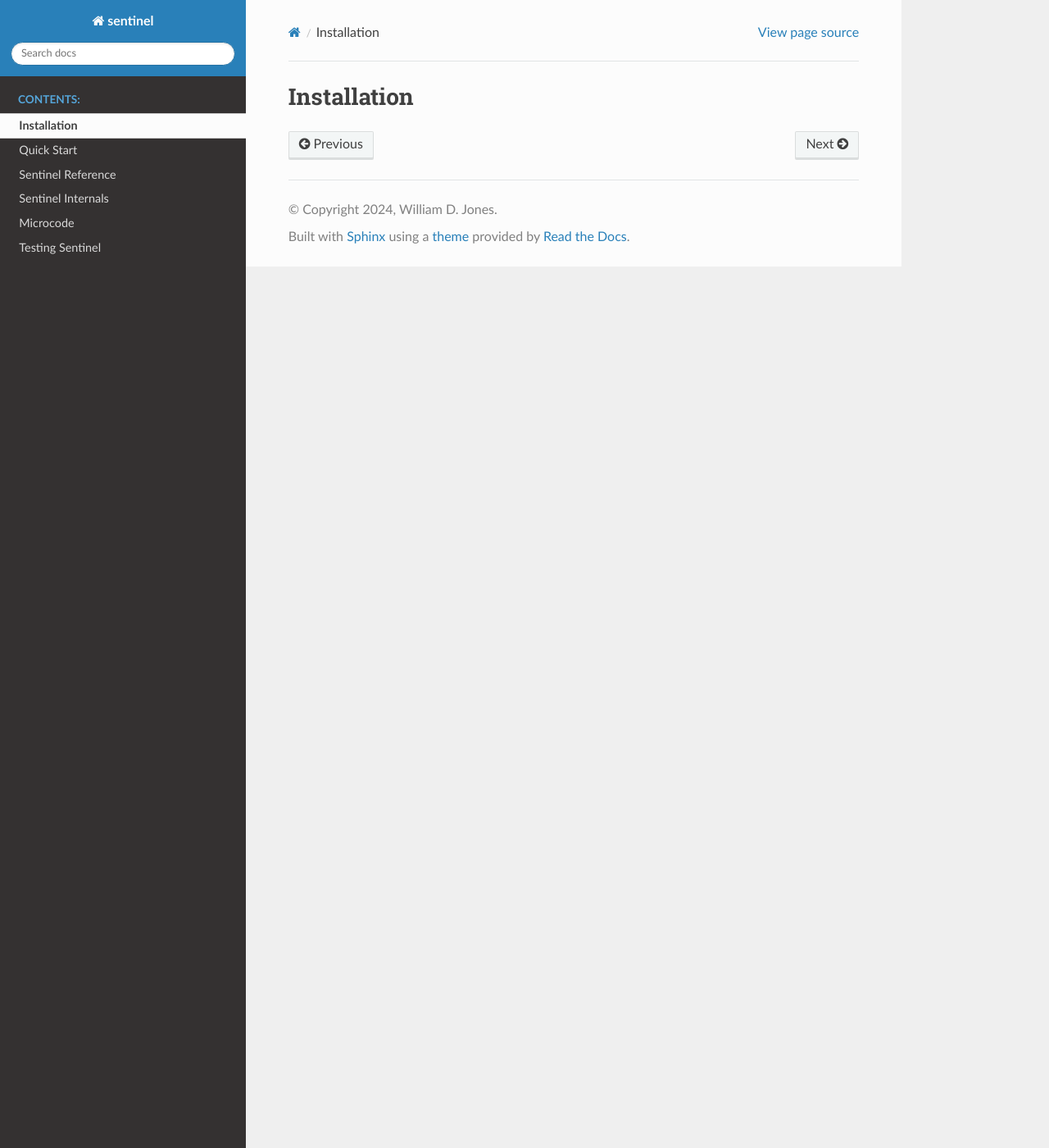
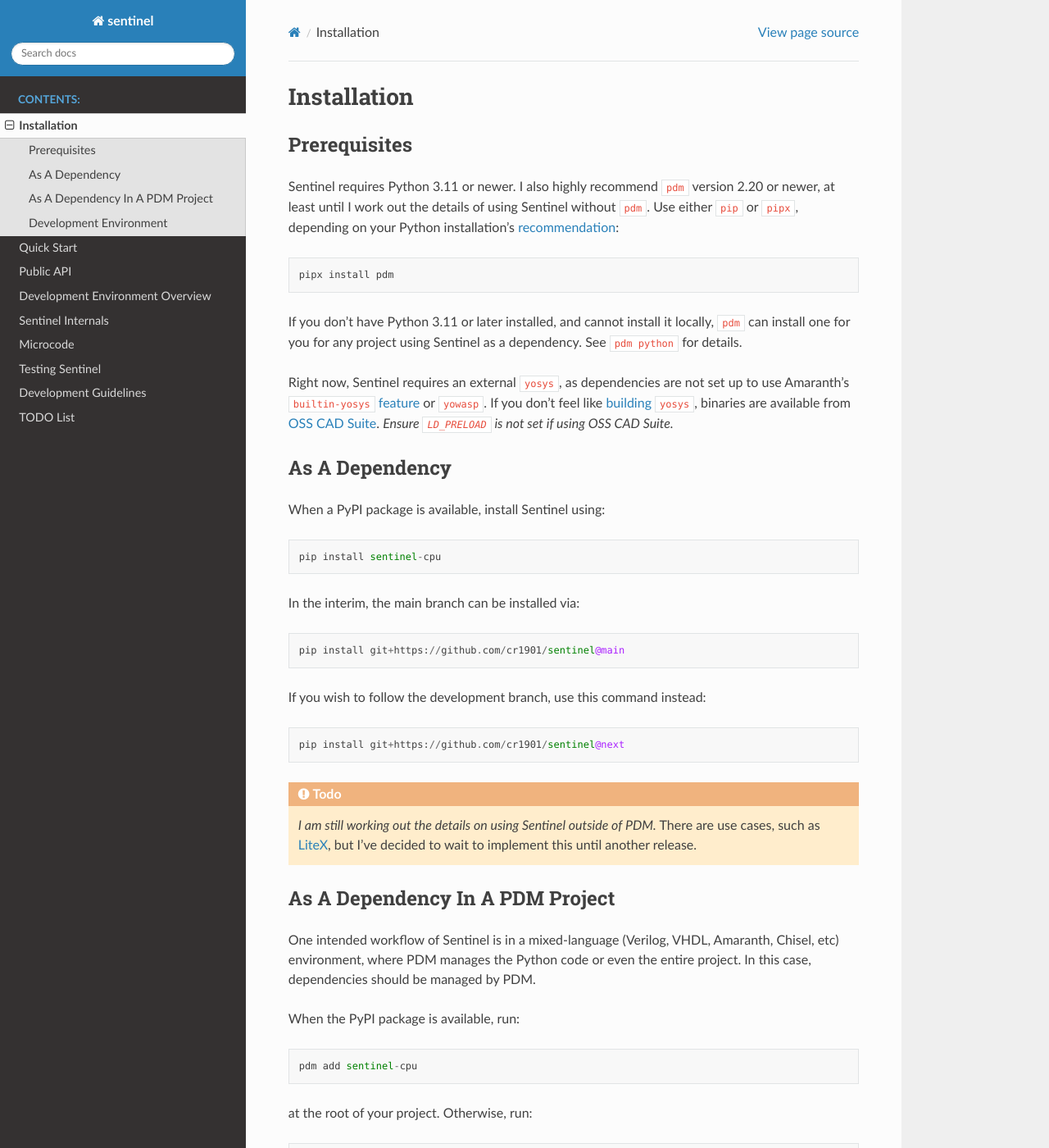
Before and after one commit to cr1901/sentinel, a Sphinx documentation site: the page built from doc/usage/installation.md, in a window 1280 px wide and 1400 px high. Shown: the whole window at 82% size. Built offline with Sphinx 7.4.7 and the Read the Docs theme 3.1.0, drawn with Linux system fonts in a browser that asks for light colours; some of the changed text lies outside the part shown.

Commit message:
Write installation, most of development environment overview, and populate quickstart, dev guidelines, and TODO in docs.

````diff
--- a/doc/conf.py
+++ b/doc/conf.py
@@ -26,7 +26,8 @@
               "sphinx_rtd_theme",
               "sphinx.ext.doctest",
               "sphinx.ext.napoleon",
-              "sphinx.ext.todo"]
+              "sphinx.ext.todo",
+              "sphinx_prompt"]
 
 templates_path = ['_templates']
 exclude_patterns = ['_build', 'Thumbs.db', '.DS_Store']
--- a/doc/usage/installation.md
+++ b/doc/usage/installation.md
@@ -1 +1,115 @@
 # Installation
+
+## Prerequisites
+
+Sentinel requires Python 3.11 or newer. I also highly recommend [`pdm`](https://pdm-project.org)
+version 2.20 or newer, at least until I work out the details of using Sentinel
+without `pdm`. Use either `pip` or `pipx`, depending on your Python installation's
+[recommendation](https://packaging.python.org/en/latest/specifications/externally-managed-environments/#guide-users-towards-virtual-environments):
+
+```
+pipx install pdm
+```
+
+If you don't have Python 3.11 or later installed, and cannot install it locally,
+`pdm` can install one for you for any project using Sentinel as a dependency.
+See [`pdm python`](https://pdm-project.org/en/latest/usage/project/#install-python-interpreters-with-pdm)
+for details.
+
+Right now, Sentinel requires an external [`yosys`](https://github.com/YosysHQ/yosys),
+as dependencies are not set up to use Amaranth's [`builtin-yosys` feature](https://amaranth-lang.org/docs/amaranth/v0.5.3/install.html#installing-amaranth) or [`yowasp`](https://github.com/YoWASP). If you don't
+feel like [building](https://github.com/YosysHQ/yosys/#building-from-source)
+`yosys`, binaries are available from [OSS CAD Suite](https://github.com/YosysHQ/oss-cad-suite-build).
+_Ensure `LD_PRELOAD` is not set if using OSS CAD Suite._
+
+## As A Dependency
+
+When a PyPI package is available, install Sentinel using:
+
+```
+pip install sentinel-cpu
+```
+
+In the interim, the main branch can be installed via:
+
+```
+pip install git+https://github.com/cr1901/sentinel@main
+```
+
+If you wish to follow the development branch, use this command instead:
+
+```
+pip install git+https://github.com/cr1901/sentinel@next
+```
+
+```{todo}
+_I am still working out the details on using Sentinel outside of PDM._ There
+are use cases, such as [LiteX](https://github.com/enjoy-digital/litex), but
+I've decided to wait to implement this until another release.
+```
+
+## As A Dependency In A PDM Project
+
+One intended workflow of Sentinel is in a mixed-language (Verilog, VHDL, Amaranth,
+Chisel, etc) environment, where PDM manages the Python code or even the entire
+project. In this case, dependencies should be managed by PDM.
+
+When the PyPI package is available, run:
+
+```
+pdm add sentinel-cpu
+```
+
+at the root of your project. Otherwise, run:
+
+```
+pdm add sentinel@git+https://github.com/cr1901/sentinel@main
+```
+
+to bring in the main branch, or
+
+```
+pdm add sentinel@git+https://github.com/cr1901/sentinel@next
+```
+
+to bring in the development branch.
+
+## Development Environment
+
+Sentinel's source code is _also_ managed by PDM. To get started, check out a
+copy of the source code and then run `pdm install`:
+
+```sh
+git clone https://github.com/cr1901/sentinel
+cd sentinel
+git submodule update --init --recursive
+pdm install --dev
+```
+
+Additionally, make sure the following are installed:
+
+* [`boolector`](https://github.com/Boolector/boolector) SMT solver.
+
+  Note that Boolector is no longer maintained. Eventually I will update to
+  [Bitwuzla](https://github.com/bitwuzla/bitwuzla).
+* [`SymbiYosys`](https://github.com/YosysHQ/sby) verification driver
+* `riscv64-unknown-elf-gcc` C/C++ compiler and assembler.
+
+  The binary name is hardcoded by scripts. In
+  principle, the actual toolchain binary doesn't matter, but the scripts
+  haven't been updated yet.
+* `rustc`/`rustup` with the `riscv32i-unknown-none-elf` target.
+
+  Rust is currently only required for certain example designs.
+
+If you are having trouble finding binaries via package manager, `boolector` and
+`SymbiYosys` are provided by [OSS CAD Suite](https://github.com/YosysHQ/oss-cad-suite-build),
+and SiFive still provides downloads to usable GCC versions in an [archived repo](https://github.com/YosysHQ/oss-cad-suite-build).
+
+Rather than using the package manager, I suggest installing Rust using the
+directions [here](https://rustup.rs/) and then run
+`rustup target add riscv32i-unknown-none-elf` to add the RISC-V specific
+`libstd`/`libcore`. I think the package manager Rust and the `rustup`-installed
+Rust [can coexist](https://rust-lang.github.io/rustup/concepts/toolchains.html).
+
+Next, head over to the {ref}`overview` page for how to hack on Sentinel :).
````
Also changed, not shown: doc/development/guidelines.md (added, +34 -0 lines), doc/development/overview.md (added, +135 -0 lines), doc/index.md (+4 -1 lines), doc/todo.md (added, +8 -0 lines), doc/usage/quickstart.md (+35 -0 lines), pyproject.toml (+38 -37 lines), 1 other file.
